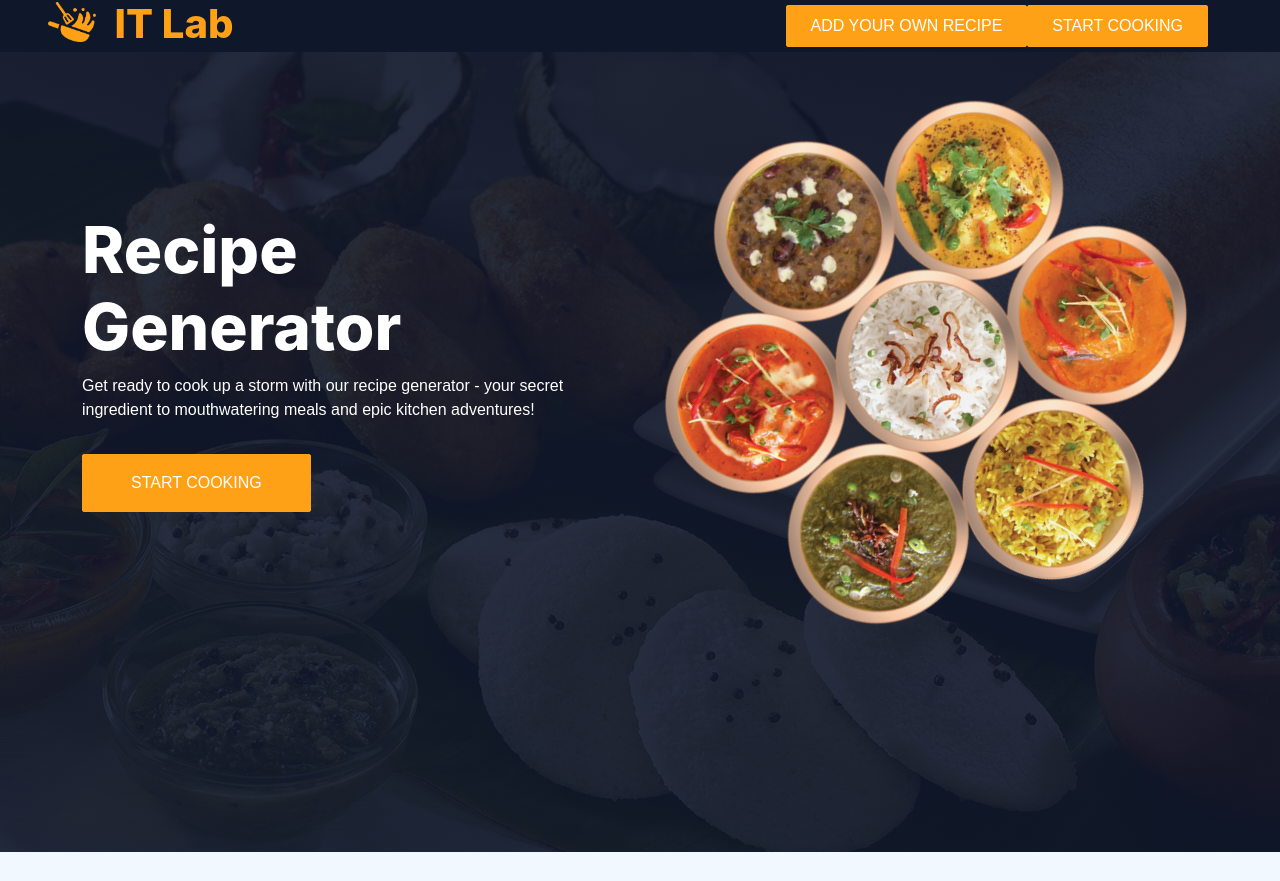
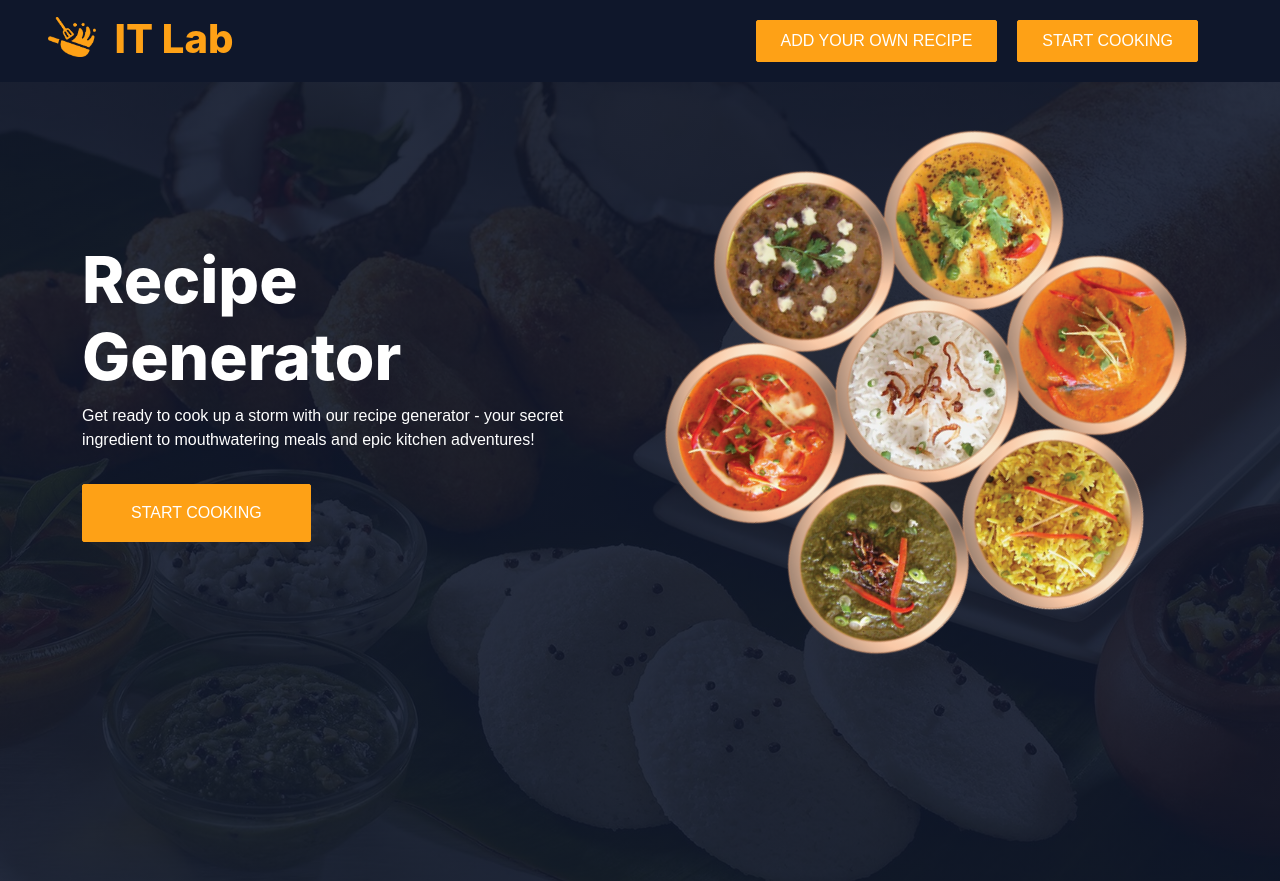
Before and after one commit to omnomsom/ITLab-Mini_Project, a Django app: template miniproject/recipe/templates/index.html in a window 1280 px wide. Shown: the top 881 px of the page. Run offline with Django 4.2, Linux system fonts and the light colour scheme; the template is opened without the code that fills it, so the values that code supplies are empty; parts of the project's set-up code (start-up, migrations or seed data) failed here and were passed over; some libraries are stand-ins or nearby versions.

Commit message:
design changes

```diff
--- a/miniproject/recipe/static/css/style.css
+++ b/miniproject/recipe/static/css/style.css
@@ -160,7 +160,10 @@
     border-radius: 2px;
 }
 
+.navaddbtn{
+margin: 20px 10px;
 
+}
 /*** Navbar ***/
 .navbar-dark .navbar-nav .nav-link {
     position: relative;
@@ -254,6 +257,7 @@
 .breadcrumb-item + .breadcrumb-item::before {
     color: rgba(255, 255, 255, .5);
 }
+
 
 
 /*** Section Title ***/
--- a/miniproject/recipe/templates/index.html
+++ b/miniproject/recipe/templates/index.html
@@ -62,11 +62,11 @@
             <div class="collapse navbar-collapse" id="navbarCollapse">
                 <div class="navbar-nav ms-auto py-0 pe-4">
                     <form action='/add'>
-                        <button type='submit' class="btn btn-primary py-2 px-4">Add Your Own Recipe</button>
+                        <button type='submit' class="navaddbtn btn btn-primary py-2 px-4">Add Your Own Recipe</button>
                     </form>
 
                     <form method="get" action="#ing-div">
-                        <button type="submit" class="btn btn-primary py-2 px-4">Start Cooking</button>
+                        <button type="submit" class="btn navaddbtn btn-primary py-2 px-4">Start Cooking</button>
                     </form>
                 </div>
         </nav>
```
Also changed, not shown: miniproject/recipe/views.py (+3 -17 lines).
